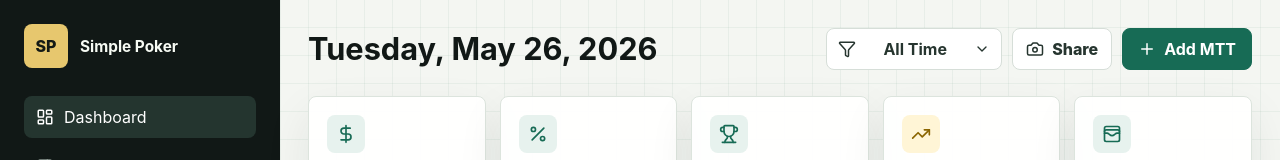
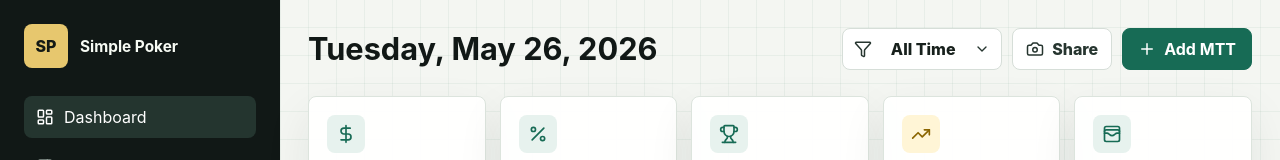
Before and after one commit to TannerJW22/simple-poker, a React (Vite) app: page / in a window 1280 px wide. Shown: the top 160 px of the page. Built offline with nearby package versions, Linux system fonts and the light colour scheme.

Commit message:
Expand dashboard range select hit area

```diff
--- a/src/App.jsx
+++ b/src/App.jsx
@@ -441,6 +441,10 @@ function App() {
             {screen === "dashboard" && (
               <label className="range-select dashboard-range-select">
                 <Filter size={18} />
+                <span>
+                  {dashboardRangeOptions.find(([range]) => range === dashboardRange)?.[1] ??
+                    "All Time"}
+                </span>
                 <select
                   aria-label="Dashboard range"
                   onChange={(event) => setDashboardRange(event.target.value)}
--- a/src/styles.css
+++ b/src/styles.css
@@ -252,12 +252,32 @@ h2 {
 }
 
 .dashboard-range-select {
+  position: relative;
   min-width: 160px;
+  cursor: pointer;
+}
+
+.dashboard-range-select svg,
+.dashboard-range-select span {
+  pointer-events: none;
+  position: relative;
+  z-index: 1;
+}
+
+.dashboard-range-select span {
+  min-width: 86px;
+  color: #17201c;
+  font-weight: 800;
+  text-align: center;
 }
 
 .dashboard-range-select select {
-  text-align: center;
-  text-align-last: center;
+  position: absolute;
+  inset: 0;
+  width: 100%;
+  height: 100%;
+  opacity: 0;
+  cursor: pointer;
 }
 
 .primary-button {
```
